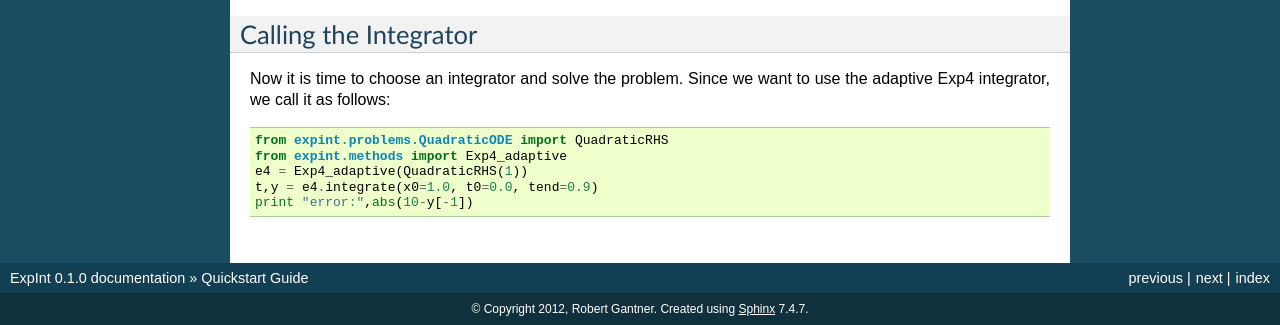
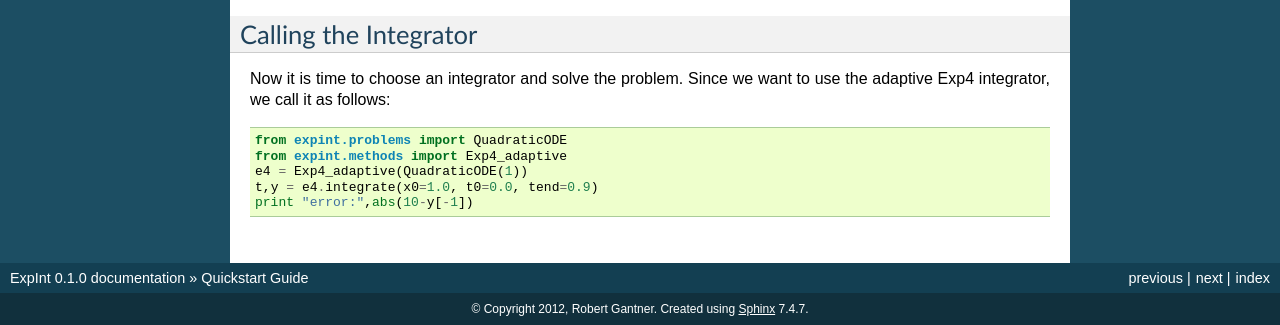
Before and after one commit to rngantner/ExpInt, a Sphinx documentation site: the page built from doc/quickstart.rst, in a window 1280 px wide, cut to the strip 665-990 px from the top of the page. Built offline with Sphinx 7.4.7, drawn with Linux system fonts in a browser that asks for light colours; formulas are drawn with MathJax 3.

Commit message:
doc improvements

```diff
--- a/doc/quickstart.rst
+++ b/doc/quickstart.rst
@@ -33,8 +33,8 @@ Calling the Integrator
 Now it is time to choose an integrator and solve the problem.
 Since we want to use the adaptive Exp4 integrator, we call it as follows::
 
-    from expint.problems.QuadraticODE import QuadraticRHS
+    from expint.problems import QuadraticODE
     from expint.methods import Exp4_adaptive
-    e4 = Exp4_adaptive(QuadraticRHS(1))
+    e4 = Exp4_adaptive(QuadraticODE(1))
     t,y = e4.integrate(x0=1.0, t0=0.0, tend=0.9)
     print "error:",abs(10-y[-1])
```
Also changed, not shown: README.md (+1 -1 lines).
